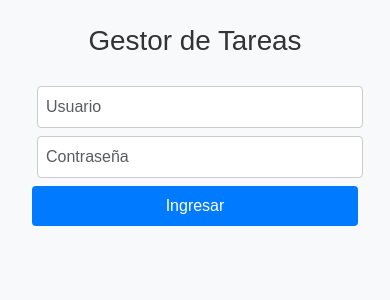
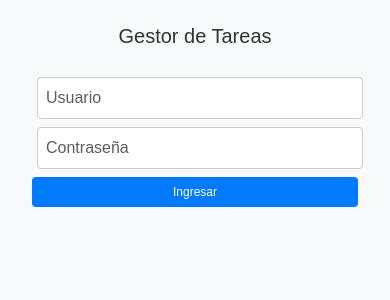
Before and after one commit to AlfonsoRobles/AppWebdinamica, a PHP site: page / in a window 390 px wide. Shown: the top 300 px of the page. Run offline with PHP 8.4, Linux system fonts and the light colour scheme; some libraries are stand-ins or nearby versions.

Commit message:
Enhance estilos.css with responsive styles
Added media queries for responsive design.

```diff
--- a/Css/estilos.css
+++ b/Css/estilos.css
@@ -119,3 +119,19 @@ table#tasksTable.dataTable tbody tr.completed-row:hover {
 table#tasksTable.dataTable tbody tr.warning-row:hover {
   background-color: #ffe8a1 !important; /* amarillo más fuerte */
 }
+
+@media (max-width: 768px) {
+  #tasksTable th, #tasksTable td {
+    font-size: 12px;
+    padding: 5px;
+  }
+
+  h1 {
+    font-size: 20px;
+  }
+
+  .btn {
+    padding: 6px 10px;
+    font-size: 12px;
+  }
+}
```
